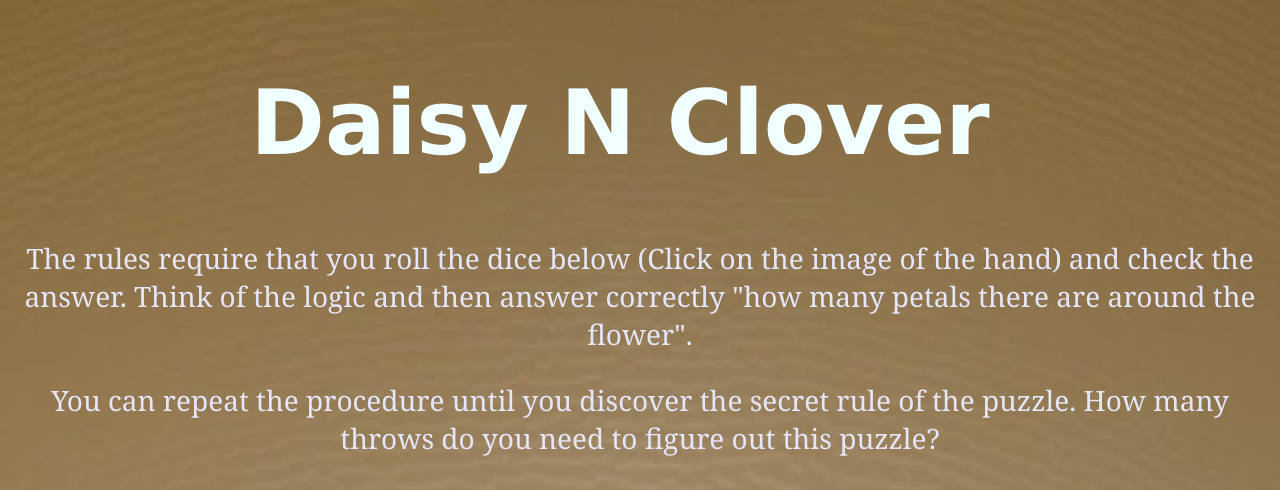
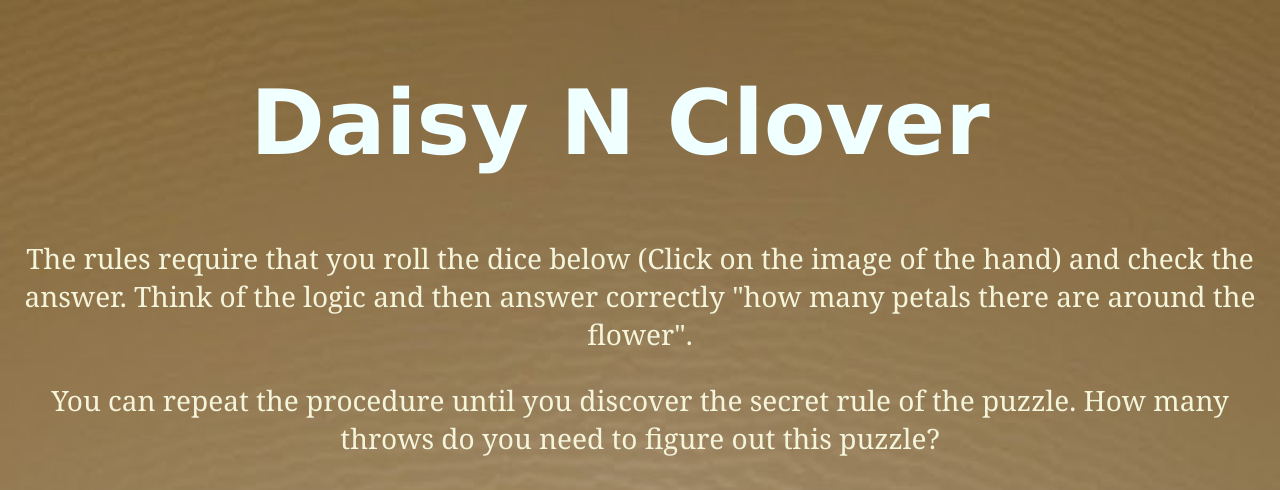
Before and after one commit to SaldanhaS/Puzzle0, a plain HTML site: page index.html in a window 1280 px wide. Shown: the top 490 px of the page. Drawn offline with Linux system fonts and the light colour scheme.

Commit message:
Update Puzzle_1style.css

```diff
--- a/Puzzle_1style.css
+++ b/Puzzle_1style.css
@@ -20,7 +20,7 @@ font-size: 90px;
 padding: 10px 50px 3px 10px;
 }
 #rules{
- color:#e6e6fa;
+ color:#f5f5dc;
  text-align:center;
  font-family:Georgia;
  font-size:28px;
```
